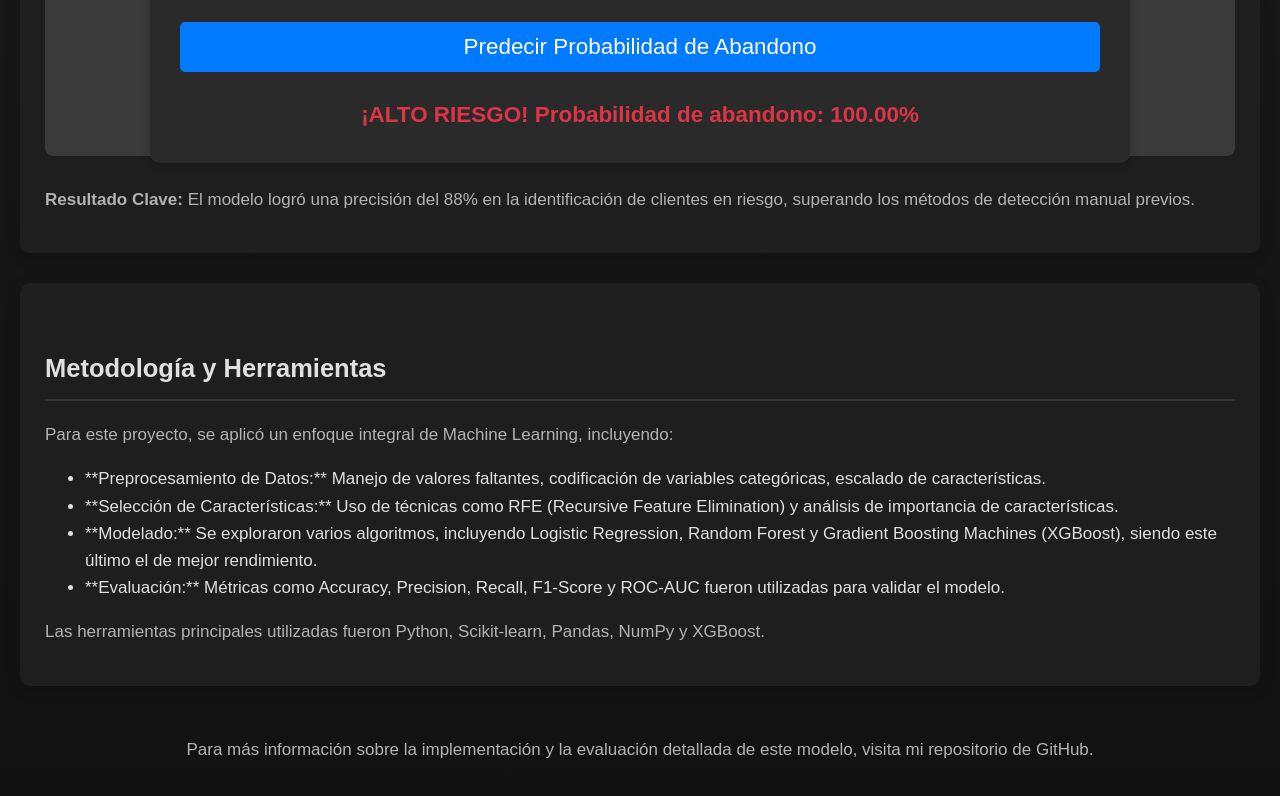
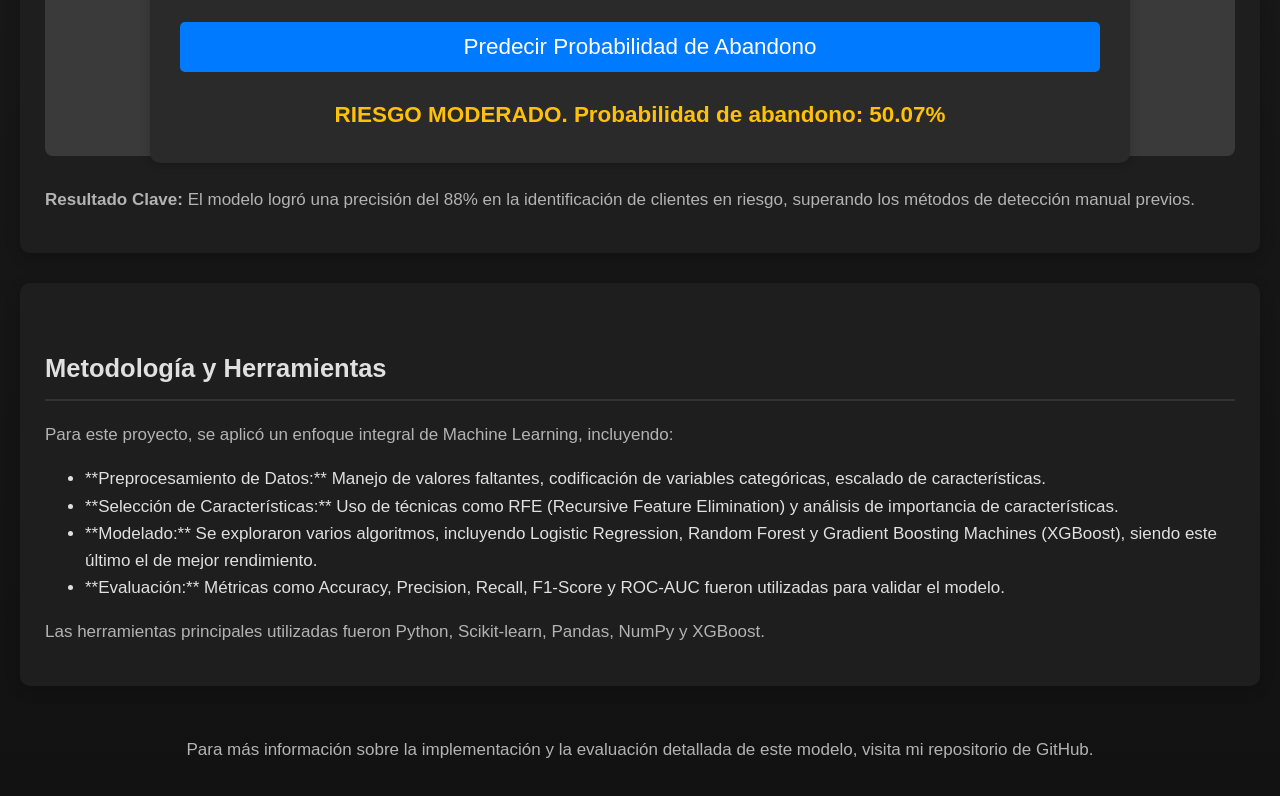
Before and after one commit to pablosebastiangomez-dev/professional-profile, a website: page dashboard-ml-projects.html in a window 1280 px wide. Shown: the part 1011-1807 px from the top of the page. Drawn offline with Linux system fonts and the light colour scheme.

Commit message:
Update churn prediction formula and color ranges

```diff
--- a/dashboard-ml-projects.html
+++ b/dashboard-ml-projects.html
@@ -126,13 +126,16 @@
         const factura_promedio = document.getElementById('factura_promedio').value;
         const resultDiv = document.getElementById('prediction_result');
 
-        // Simulación de un modelo ML simple
-        // Los pesos son arbitrarios para simular una predicción
-        const churnProbability = (
-            (parseFloat(antiguedad) * -0.01) + // Clientes más antiguos, menos probabilidad de abandono
-            (parseFloat(uso_servicio) * 0.005) + // Más uso, más probabilidad de abandono (ej. problemas de servicio)
-            (parseFloat(factura_promedio) * 0.02) + // Factura más alta, más probabilidad de abandono
-            0.3 // Bias ajustado
+        // Normalizar los valores de entrada a un rango de 0-1
+        const antiguedad_norm = (parseFloat(antiguedad) - 1) / (72 - 1);
+        const uso_servicio_norm = parseFloat(uso_servicio) / 500;
+        const factura_promedio_norm = (parseFloat(factura_promedio) - 10) / (200 - 10);
+
+        // Fórmula básica para calcular la probabilidad de abandono
+        let churnProbability = (
+            (1 - antiguedad_norm) * 0.5 + // Clientes más nuevos, más probabilidad de abandono
+            uso_servicio_norm * 0.2 + // Más uso, un poco más de probabilidad (ej. problemas de servicio)
+            factura_promedio_norm * 0.3 // Factura más alta, más probabilidad
         );
 
         let probability = Math.max(0, Math.min(1, churnProbability)); // Asegura que esté entre 0 y 1
@@ -140,7 +143,7 @@
 
         let message;
         let color = 'var(--text-primary)';
-        if (probability > 70) {
+        if (probability > 80) {
             message = `¡ALTO RIESGO! Probabilidad de abandono: ${probability}%`;
             color = 'var(--color-red)';
         } else if (probability > 40) {
```
